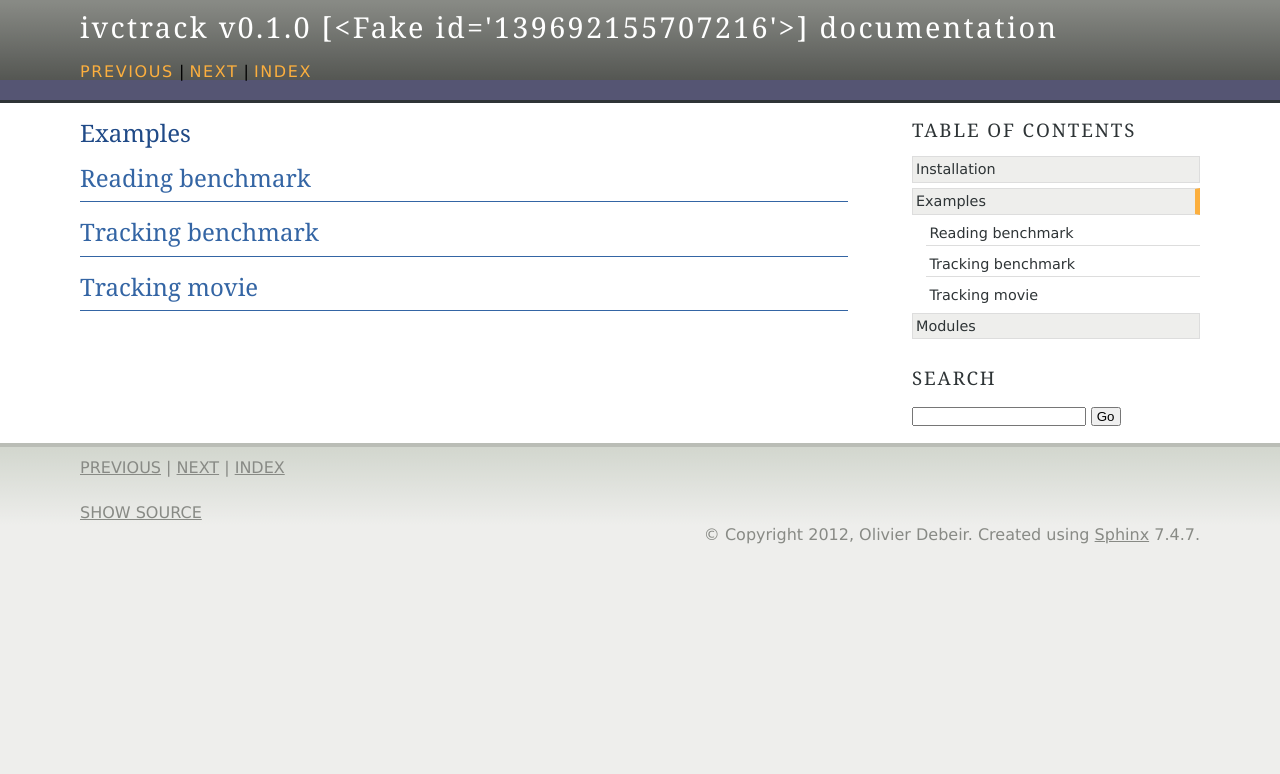
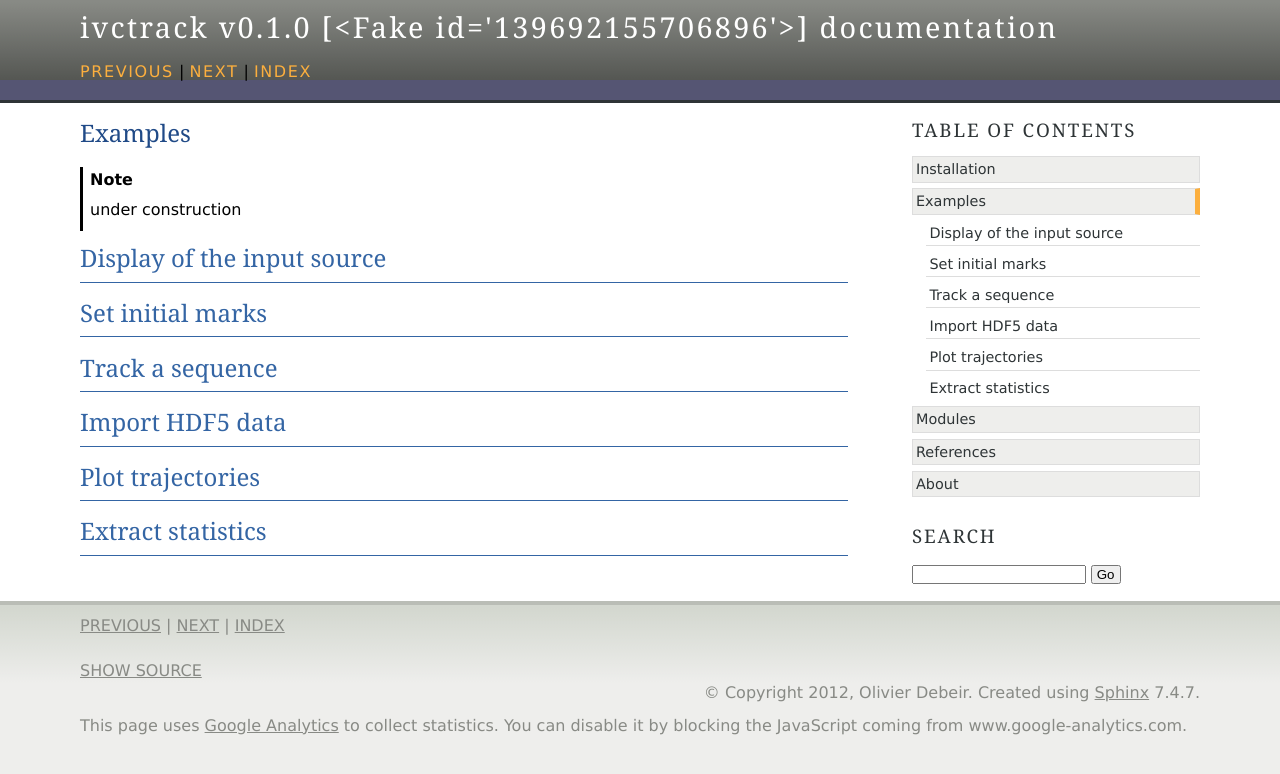
Before and after one commit to odebeir/ivctrack, a Sphinx documentation site: the page built from docs/examples.rst, in a window 1280 px wide. Shown: the top 774 px of the page. Built offline with Sphinx 7.4.7, drawn with Linux system fonts in a browser that asks for light colours; pages that are not in the unit, such as notebooks, are missing from menus.

Commit message:
add missing files

```diff
--- /dev/null
+++ b/docs/_templates/layout.html
@@ -0,0 +1,26 @@
+{% extends "!layout.html" %}
+
+{%- block extrahead %}
+{{ super() }}
+<script type="text/javascript">
+    var _gaq = _gaq || [];
+    _gaq.push(['_setAccount', 'UA-32765605-1']);
+    _gaq.push(['_trackPageview']);
+</script>
+{% endblock %}
+
+{% block footer %}
+{{ super() }}
+<div class="footer">This page uses <a href="http://analytics.google.com/">
+    Google Analytics</a> to collect statistics. You can disable it by blocking
+    the JavaScript coming from www.google-analytics.com.
+    <script type="text/javascript">
+        (function() {
+            var ga = document.createElement('script'); ga.type = 'text/javascript'; ga.async = true;
+            ga.src = ('https:' == document.location.protocol ? 'https://ssl' : 'http://www') + '.google-analytics.com/ga.js';
+            var s = document.getElementsByTagName('script')[0]; s.parentNode.insertBefore(ga, s);
+        })();
+
+    </script>
+</div>
+{% endblock %}
--- a/docs/examples.rst
+++ b/docs/examples.rst
@@ -2,12 +2,22 @@
 Examples
 ===========
 
-Reading benchmark
+.. note:: under construction
+
+Display of the input source
 -----------------------------
 
-Tracking benchmark
+Set initial marks
 -----------------------------
 
+Track a sequence
+-----------------------------
 
-Tracking movie
+Import HDF5 data
 -----------------------------
+
+Plot trajectories
+-----------------------------
+
+Extract statistics
+-----------------------------
--- a/docs/intro.rst
+++ b/docs/intro.rst
@@ -6,6 +6,8 @@ Setup requirement
 -----------------------------
 Some dependencies are needed in order to run ivctrack programs.
 Basically for the tracking itself, numpy and scipy are used (including weave inline C-compilation function).
+
+It uses also `h5py <http://code.google.com/p/h5py/>`_ for recording the tracks into one single HDF5 file.
 
 For some examples, `matplotlib <http://matplotlib.sourceforge.net/index.html>`_ is used.
 
```
Also changed, not shown: docs/about.rst (added, +22 -0 lines), docs/index.rst (+7 -0 lines), docs/references.rst (added, +12 -0 lines).
